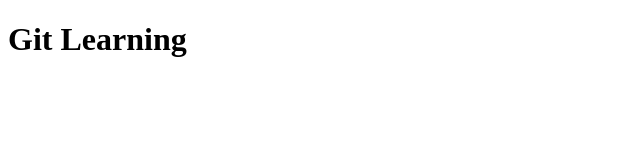
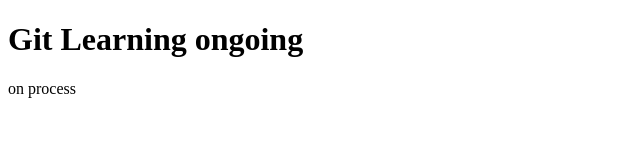
Before and after one commit to Rafikhann1/Product_card001, a plain HTML site: page product_summary/index.html in a window 1280 px wide. Shown: the whole page, without its empty margins (0-640 px from the left). Drawn offline with Linux system fonts and the light colour scheme.

Commit message:
this is my project

```diff
--- a/product_summary/index.html
+++ b/product_summary/index.html
@@ -6,6 +6,7 @@
     <title>Document</title>
 </head>
 <body>
-    <h1>Git Learning</h1>
+    <h1>Git Learning ongoing</h1>
+    <p>on process</p>
 </body>
 </html>
```
